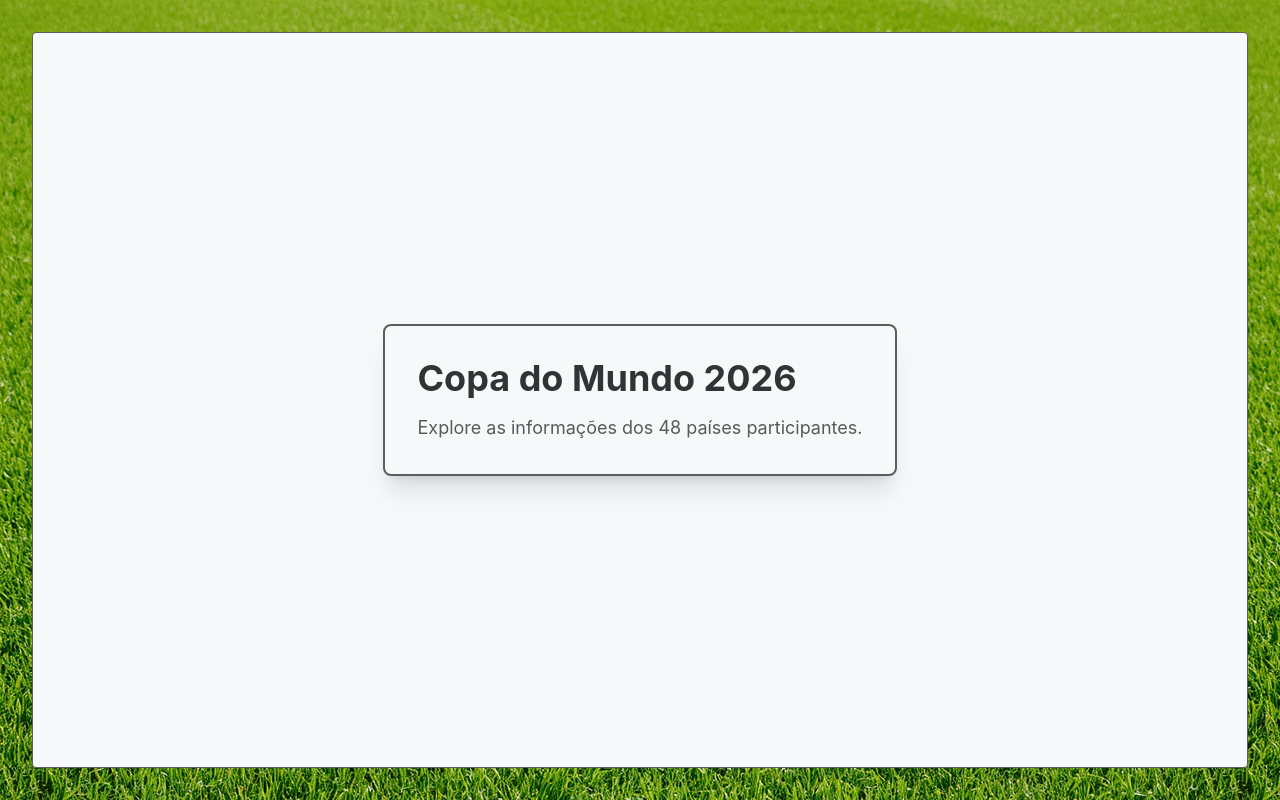
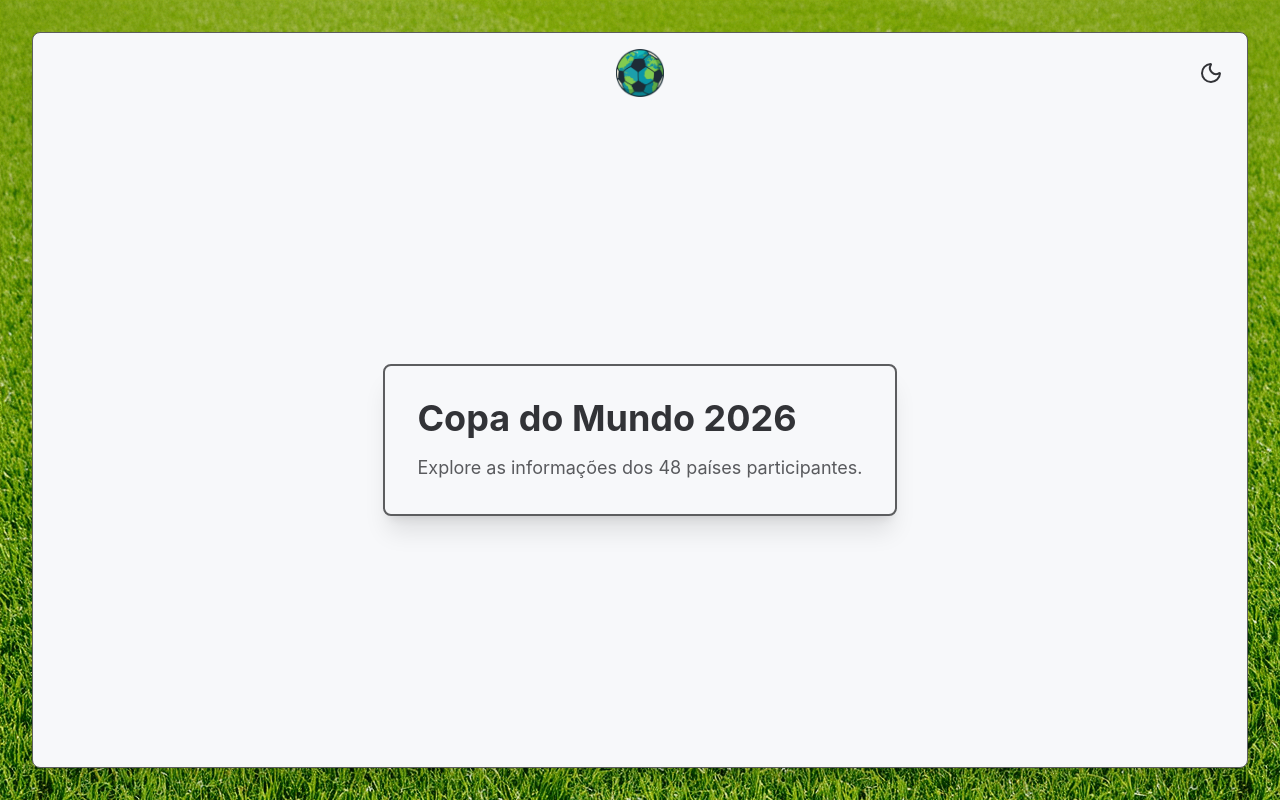
Before and after one commit to hugopereira-cs/paises-da-copa, a React (Vite) app: page / in a window 1280 px wide. Built offline with nearby package versions, Linux system fonts and the light colour scheme.

Commit message:
feat: add Header with logo and theme toggle button

```diff
--- a/package.json
+++ b/package.json
@@ -10,6 +10,7 @@
   },
   "dependencies": {
     "@tailwindcss/vite": "^4.3.0",
+    "lucide-react": "^1.16.0",
     "react": "^19.2.6",
     "react-dom": "^19.2.6",
     "tailwindcss": "^4.3.0"
--- a/src/App.tsx
+++ b/src/App.tsx
@@ -1,8 +1,10 @@
 import { Container } from './components/Container';
+import { Header } from './components/Header';
 
 function App() {
 	return (
 		<Container>
+			<Header />
 			<main className="flex flex-1 flex-col items-center justify-center p-4">
 				<div className="rounded-lg border-2 border-app-border bg-app-bg p-8 shadow-xl">
 					<h1 className="mb-4 text-4xl font-bold text-app-primary">
--- a/src/components/Container.tsx
+++ b/src/components/Container.tsx
@@ -6,7 +6,7 @@ interface ContainerProps {
 
 export function Container({ children }: ContainerProps) {
 	return (
-		<div className="flex w-full flex-1 flex-col border border-app-border rounded bg-app-bg text-app-primary">
+		<div className="flex w-full flex-1 flex-col border border-app-border rounded-lg bg-app-bg text-app-primary shadow-xl">
 			{children}
 		</div>
 	);
--- /dev/null
+++ b/src/components/Header.tsx
@@ -0,0 +1,22 @@
+import { ThemeToggle } from './ThemeToggle';
+
+export function Header() {
+	return (
+		<header className="grid grid-cols-3 items-center p-2 md:p-4">
+			{/* Espaçador para manter o logo centralizado */}
+			<div />
+
+			<div className="flex justify-center">
+				<img
+					src="/logo.png"
+					alt="Logo Copa do Mundo 2026"
+					className="h-10 md:h-12 w-auto"
+				/>
+			</div>
+
+			<div className="flex justify-end">
+				<ThemeToggle />
+			</div>
+		</header>
+	);
+}
--- /dev/null
+++ b/src/components/ThemeToggle.tsx
@@ -0,0 +1,36 @@
+import { Moon, Sun } from 'lucide-react';
+import { useEffect, useState } from 'react';
+
+export function ThemeToggle() {
+	const [theme, setTheme] = useState<'light' | 'dark'>(() => {
+		const saved = localStorage.getItem('theme');
+		if (saved === 'light' || saved === 'dark') return saved;
+		return window.matchMedia('(prefers-color-scheme: dark)').matches
+			? 'dark'
+			: 'light';
+	});
+
+	useEffect(() => {
+		document.documentElement.setAttribute('data-theme', theme);
+		localStorage.setItem('theme', theme);
+	}, [theme]);
+
+	const toggleTheme = () => {
+		setTheme((prev) => (prev === 'light' ? 'dark' : 'light'));
+	};
+
+	return (
+		<button
+			type="button"
+			onClick={toggleTheme}
+			className="cursor-pointer transition-all duration-300 hover:opacity-80 text-app-primary p-2"
+			aria-label="Toggle theme"
+		>
+			{theme === 'light' ? (
+				<Moon className="h-6 w-6" />
+			) : (
+				<Sun className="h-6 w-6" />
+			)}
+		</button>
+	);
+}
--- a/src/main.tsx
+++ b/src/main.tsx
@@ -1,6 +1,6 @@
 import { StrictMode } from 'react';
 import { createRoot } from 'react-dom/client';
-import './global.css';
+import './index.css';
 import App from './App.tsx';
 
 const root = document.getElementById('root');
```
Also changed, not shown: public/logo.png, src/index.css (renamed from src/global.css), 1 other file (tests, documents, lock files or other folders).
